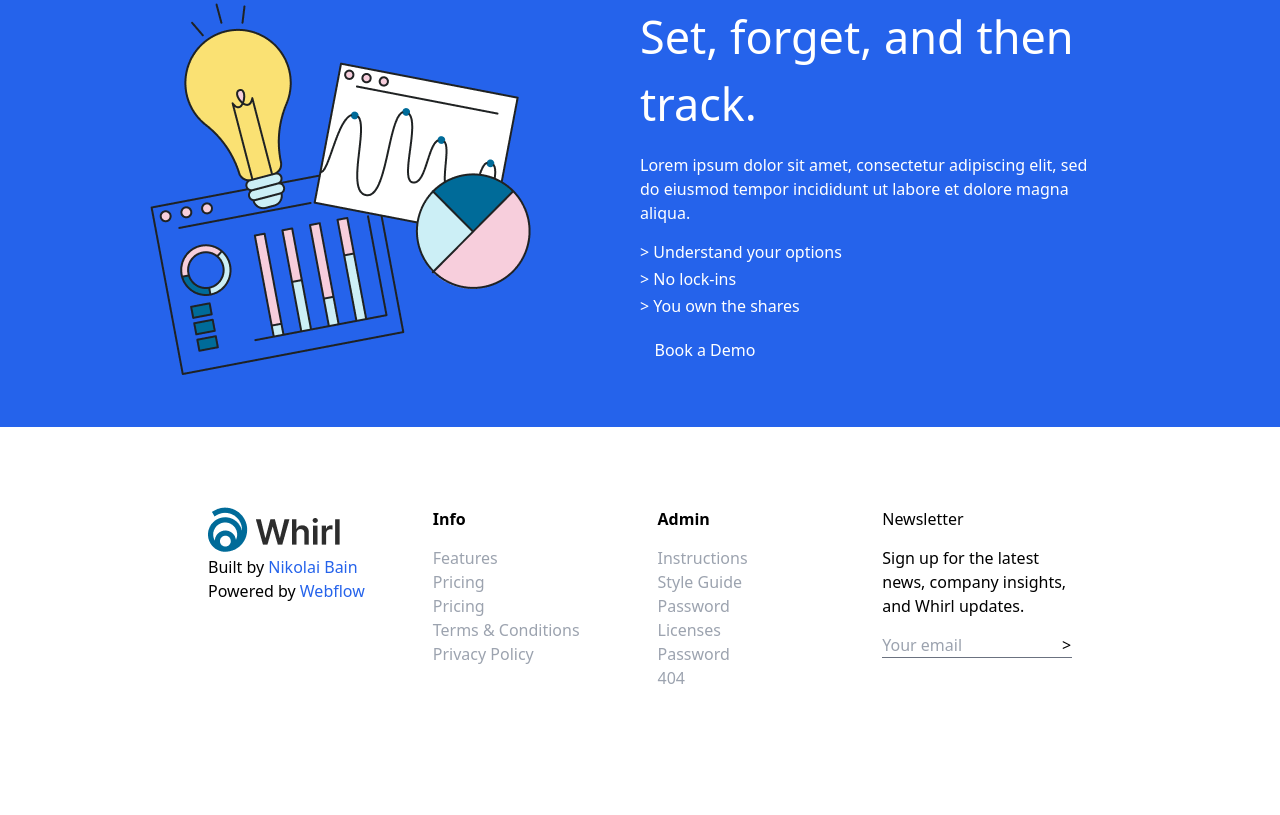
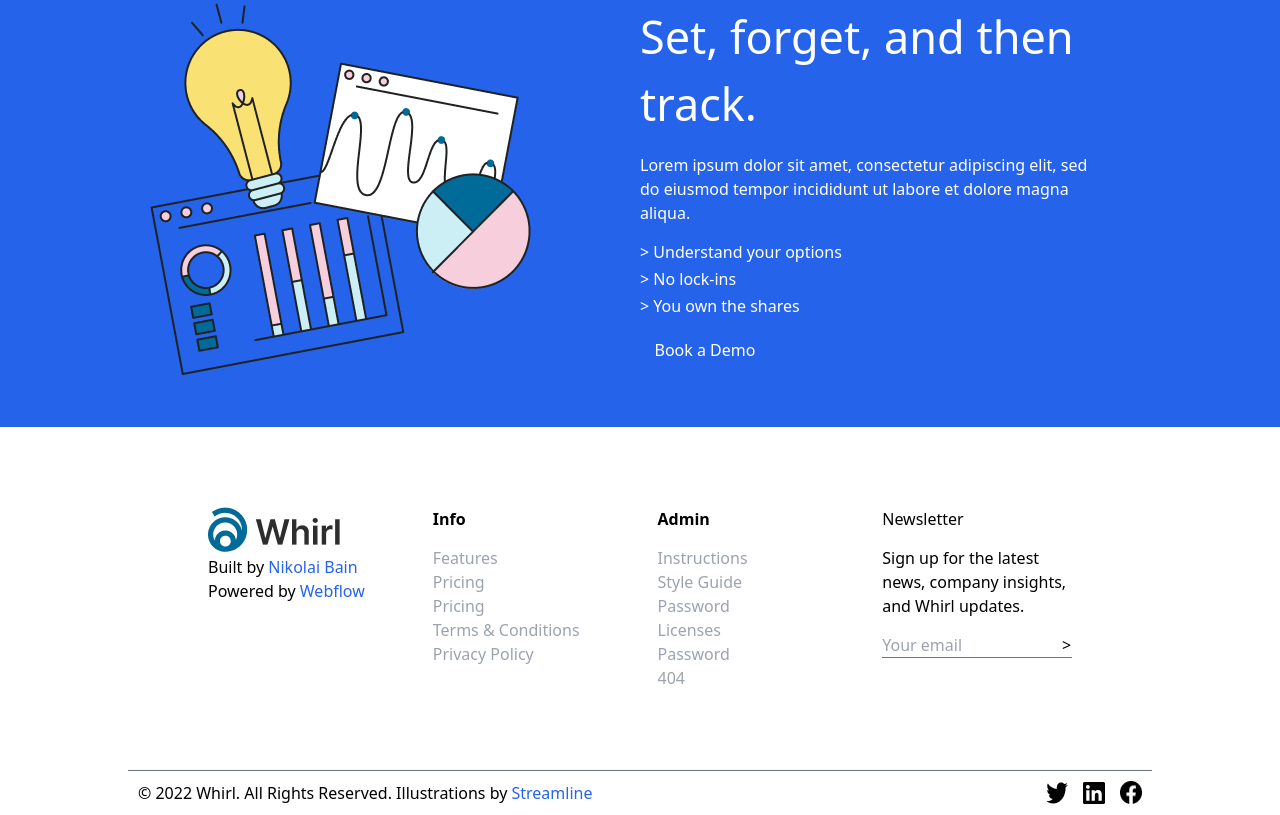
Before and after one commit to habibullozoda/f-pro, a website: page src/index.html in a window 1280 px wide. Shown: the part 1129-1944 px from the top of the page. Before the commit the page ends 1899 px from the top, so only its background shows below. Drawn offline with Linux system fonts and the light colour scheme.

Commit message:
last elements

```diff
--- a/src/index.html
+++ b/src/index.html
@@ -102,6 +102,13 @@
            </div>
         </div>
     </div>
-
+     <div class="w-[80%] m-auto h-auto p-[10px] flex justify-between border-t border-gray-500 ">
+        <p>© 2022 Whirl. All Rights Reserved. Illustrations by <span class="text-blue-600">Streamline</span></p>
+        <div class="flex gap-[15px] justify-between">
+            <img src="/Frame (12).png" alt="">
+            <img src="/Frame (13).png" alt="">
+            <img src="/IMAGE (42).png" alt="">
+        </div>
+     </div>
 </body>
 </html>
```
Also changed, not shown: Frame (12).png (added), Frame (13).png (added), IMAGE (42).png (added), src/output.css.
